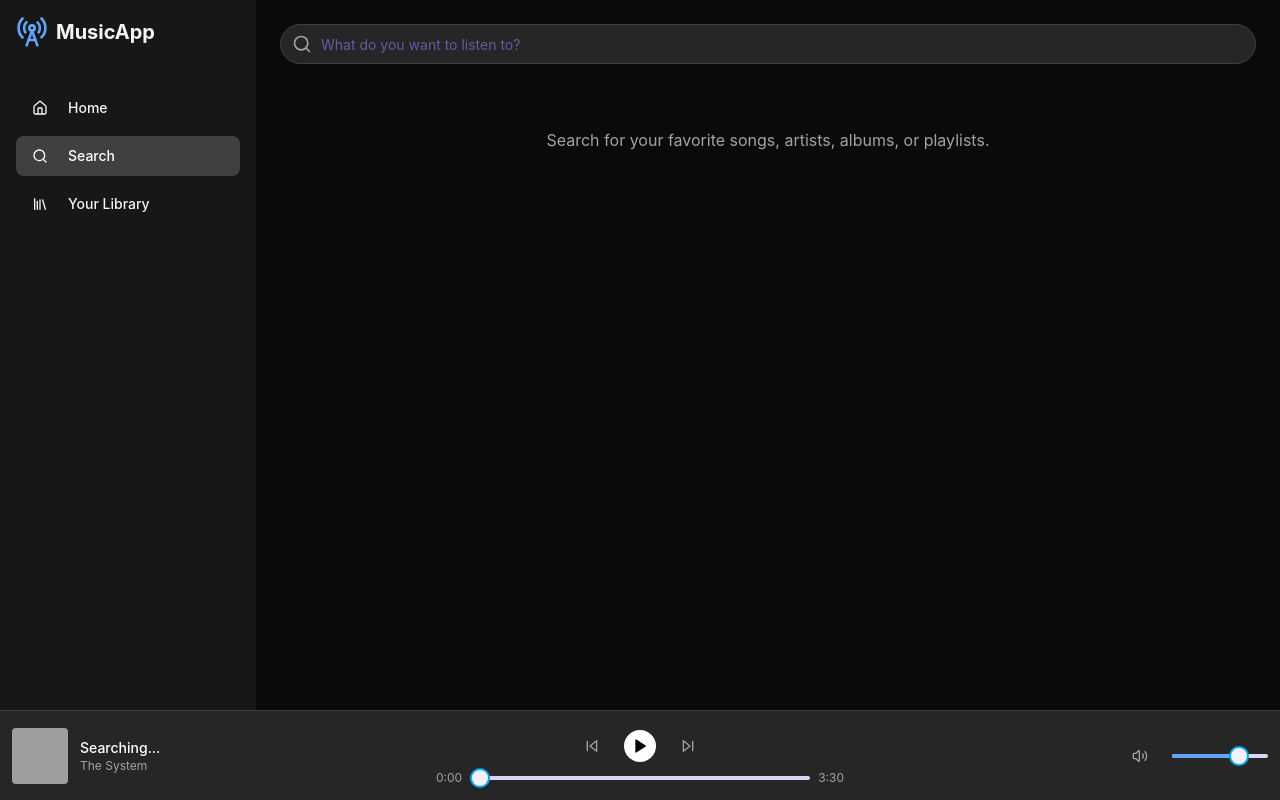
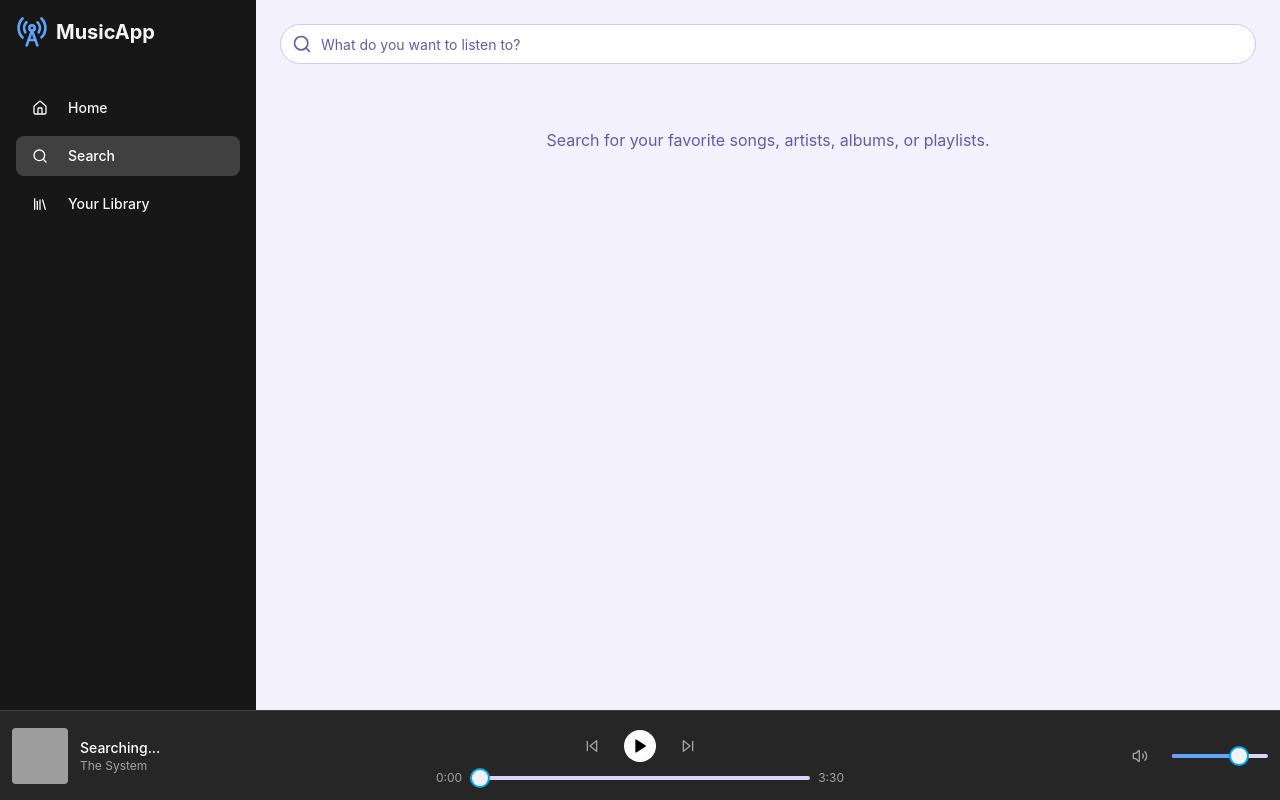
Before and after one commit to SadiqNaizam/MLO-a774-c943, a React (Vite) app: page /search in a window 1280 px wide. Built offline with nearby package versions, Linux system fonts and the light colour scheme; grey boxes are pictures that could not be loaded.

Commit message:
Updated code files: SearchPage.tsx

```diff
--- a/src/pages/SearchPage.tsx
+++ b/src/pages/SearchPage.tsx
@@ -49,16 +49,16 @@ const SearchPage: React.FC = () => {
 
 
   return (
-    <div className="flex min-h-screen bg-neutral-950 text-neutral-100">
+    <div className="flex min-h-screen bg-background text-foreground">
       <Sidebar />
       <main className="ml-64 flex-1 pb-[90px] overflow-y-auto">
         <div className="p-6 space-y-6">
           <div className="relative">
-            <SearchIcon className="absolute left-3 top-1/2 -translate-y-1/2 h-5 w-5 text-neutral-400" />
+            <SearchIcon className="absolute left-3 top-1/2 -translate-y-1/2 h-5 w-5 text-muted-foreground" />
             <Input
               type="search"
               placeholder="What do you want to listen to?"
-              className="w-full pl-10 pr-4 py-2 rounded-full bg-neutral-800 border-neutral-700 focus:ring-blue-500 text-white"
+              className="w-full pl-10 pr-4 py-2 rounded-full bg-input border-border focus:ring-ring text-foreground"
               value={searchTerm}
               onChange={(e) => setSearchTerm(e.target.value)}
             />
@@ -66,11 +66,11 @@ const SearchPage: React.FC = () => {
 
           {searchTerm && (
             <Tabs defaultValue="songs" className="w-full">
-              <TabsList className="bg-neutral-800">
-                <TabsTrigger value="songs" className="data-[state=active]:bg-neutral-700 data-[state=active]:text-white">Songs</TabsTrigger>
-                <TabsTrigger value="albums" className="data-[state=active]:bg-neutral-700 data-[state=active]:text-white">Albums</TabsTrigger>
-                <TabsTrigger value="artists" className="data-[state=active]:bg-neutral-700 data-[state=active]:text-white">Artists</TabsTrigger>
-                <TabsTrigger value="playlists" className="data-[state=active]:bg-neutral-700 data-[state=active]:text-white">Playlists</TabsTrigger>
+              <TabsList className="bg-muted">
+                <TabsTrigger value="songs" className="data-[state=active]:bg-primary data-[state=active]:text-primary-foreground text-foreground">Songs</TabsTrigger>
+                <TabsTrigger value="albums" className="data-[state=active]:bg-primary data-[state=active]:text-primary-foreground text-foreground">Albums</TabsTrigger>
+                <TabsTrigger value="artists" className="data-[state=active]:bg-primary data-[state=active]:text-primary-foreground text-foreground">Artists</TabsTrigger>
+                <TabsTrigger value="playlists" className="data-[state=active]:bg-primary data-[state=active]:text-primary-foreground text-foreground">Playlists</TabsTrigger>
               </TabsList>
               <ScrollArea className="h-[calc(100vh-250px)] mt-4"> {/* Adjust height as needed */}
                 <TabsContent value="songs">
@@ -104,14 +104,14 @@ const SearchPage: React.FC = () => {
                   <div className="grid grid-cols-2 sm:grid-cols-3 md:grid-cols-4 lg:grid-cols-5 xl:grid-cols-6 gap-4">
                     {playlistsResults.map(playlist => (
                       <ContentCard key={playlist.id} {...playlist} onClick={handleCardClick} onPlayClick={() => handlePlaySong(playlist.id)} />
-                    ))}
+                    ))}\
                   </div>
                 </TabsContent>
               </ScrollArea>
             </Tabs>
           )}
           {!searchTerm && (
-            <div className="text-center text-neutral-400 pt-10">
+            <div className="text-center text-muted-foreground pt-10">
               <p>Search for your favorite songs, artists, albums, or playlists.</p>
             </div>
           )}
```
